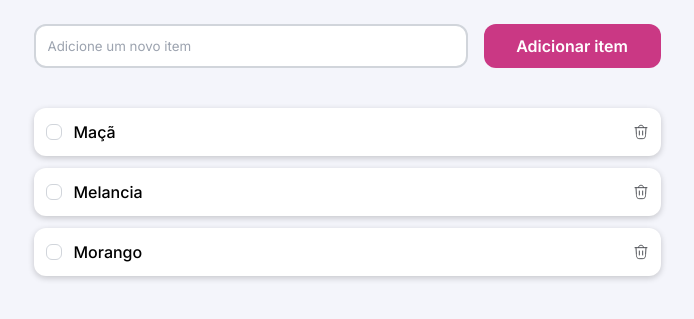
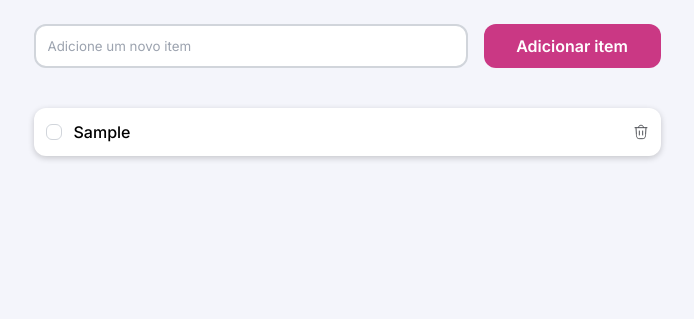
Before and after one commit to Julya-Karoline-11ATI/Quick-List, a plain HTML site: page index.html in a window 1280 px wide. Both pictures are taken after typing "Sample" into the empty fields and a click on the button "Adicionar item". Shown: the part 219-538 px from the top of the page, without its empty margins (293-987 px from the left). Drawn offline with nearby package versions, Linux system fonts and the light colour scheme.

Commit message:
criação da função showItemsList para mostrar na tela os itens do array de items

```diff
--- a/index.html
+++ b/index.html
@@ -37,49 +37,7 @@
             <button onclick="addItem()">Adicionar item</button>
         </section>
 
-        <section class="list">
-            <div class="item">
-                <div>
-                    <input type="checkbox" name="list" id="item-1">
-
-                    <div class="custom-checkbox">
-                        <img src="./asset/checked.svg" alt="checked">
-                    </div>
-                    <label for="item-1">Maçã</label>
-                </div>
-                <button>
-                    <img src="./asset/trash-icon.svg" alt="trash icon">
-                </button>
-            </div>
-
-            <div class="item">
-                <div>
-                    <input type="checkbox" name="list" id="item-2">
-
-                    <div class="custom-checkbox">
-                        <img src="./asset/checked.svg" alt="checked">
-                    </div>
-                    <label for="item-2">Melancia</label>
-                </div>
-                <button>
-                    <img src="./asset/trash-icon.svg" alt="trash icon">
-                </button>
-            </div>
-
-            <div class="item">
-                <div>
-                    <input type="checkbox" name="list" id="item-3">
-
-                    <div class="custom-checkbox">
-                        <img src="./asset/checked.svg" alt="checked">
-                    </div>
-                    <label for="item-3">Morango</label>
-                </div>
-                <button>
-                    <img src="./asset/trash-icon.svg" alt="trash icon">
-                </button>
-            </div>
-        </section>
+        <section class="list"></section>
 
         <div class="warning hide-warning">
             <div>
--- a/main.js
+++ b/main.js
@@ -4,11 +4,37 @@ function addItem() {
     const itemName = document.querySelector("#item").value
 
     const item = {
-        nome: itemName,
+        name: itemName,
         checked: false
     }
 
     items.push(item)
 
     document.querySelector("#item").value = ""
+
+    showItemsList()
 }
+
+function showItemsList() {
+    const sectionList = document.querySelector(".list")
+    sectionList.textContent = ""
+
+    items.map((item, index) => {
+        sectionList.innerHTML += `
+        <div class="item">
+                <div>
+                    <input type="checkbox" name="list" id="item-${index}">
+
+                    <div class="custom-checkbox">
+                        <img src="./asset/checked.svg" alt="checked">
+                    </div>
+                    <label for="item-${index}">${item.name}</label>
+                    </div>
+
+                    <button>
+                    <img src="./asset/trash-icon.svg" alt="trash icon">
+                    </button>
+        </div>
+        `
+    })
+}
```
